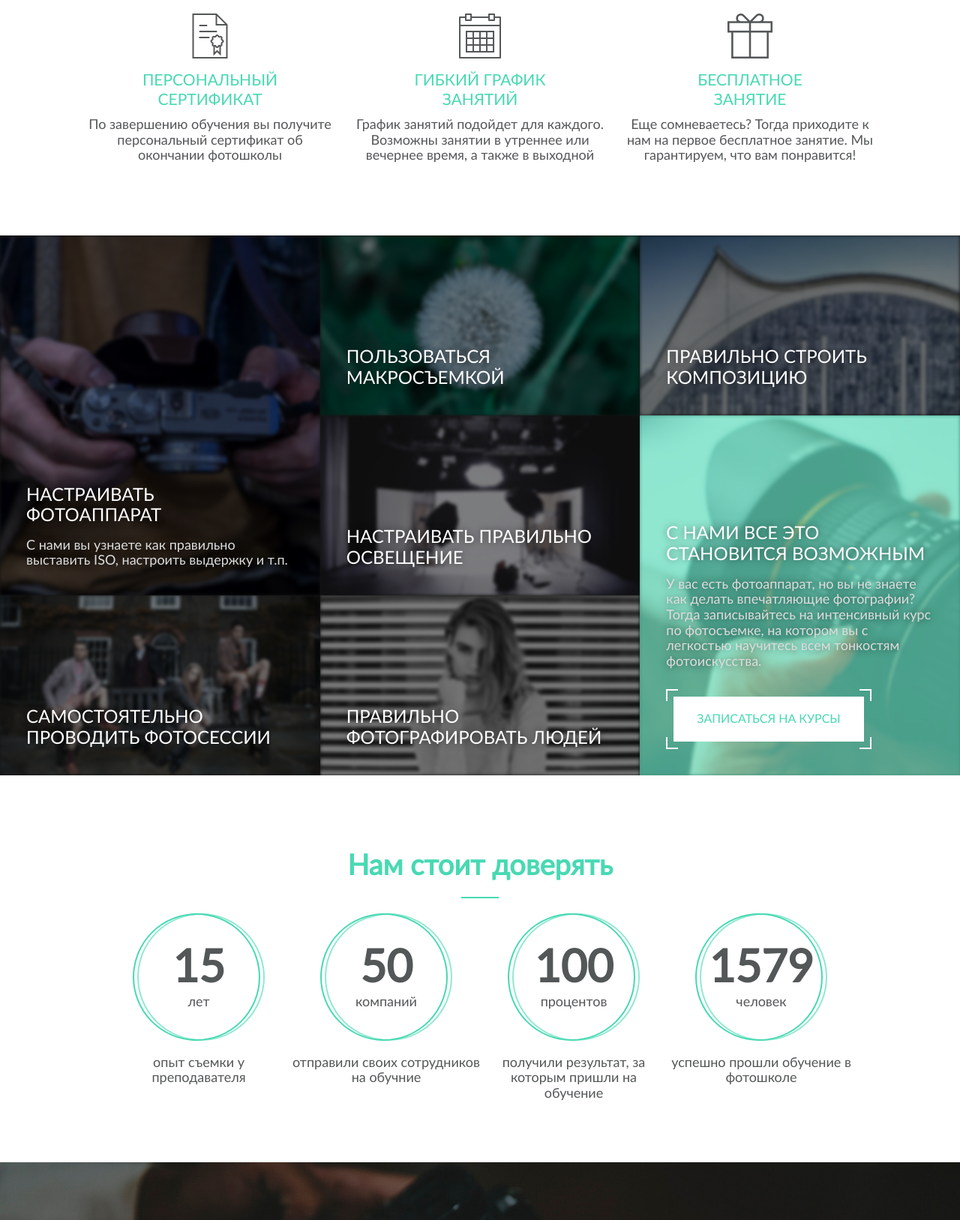
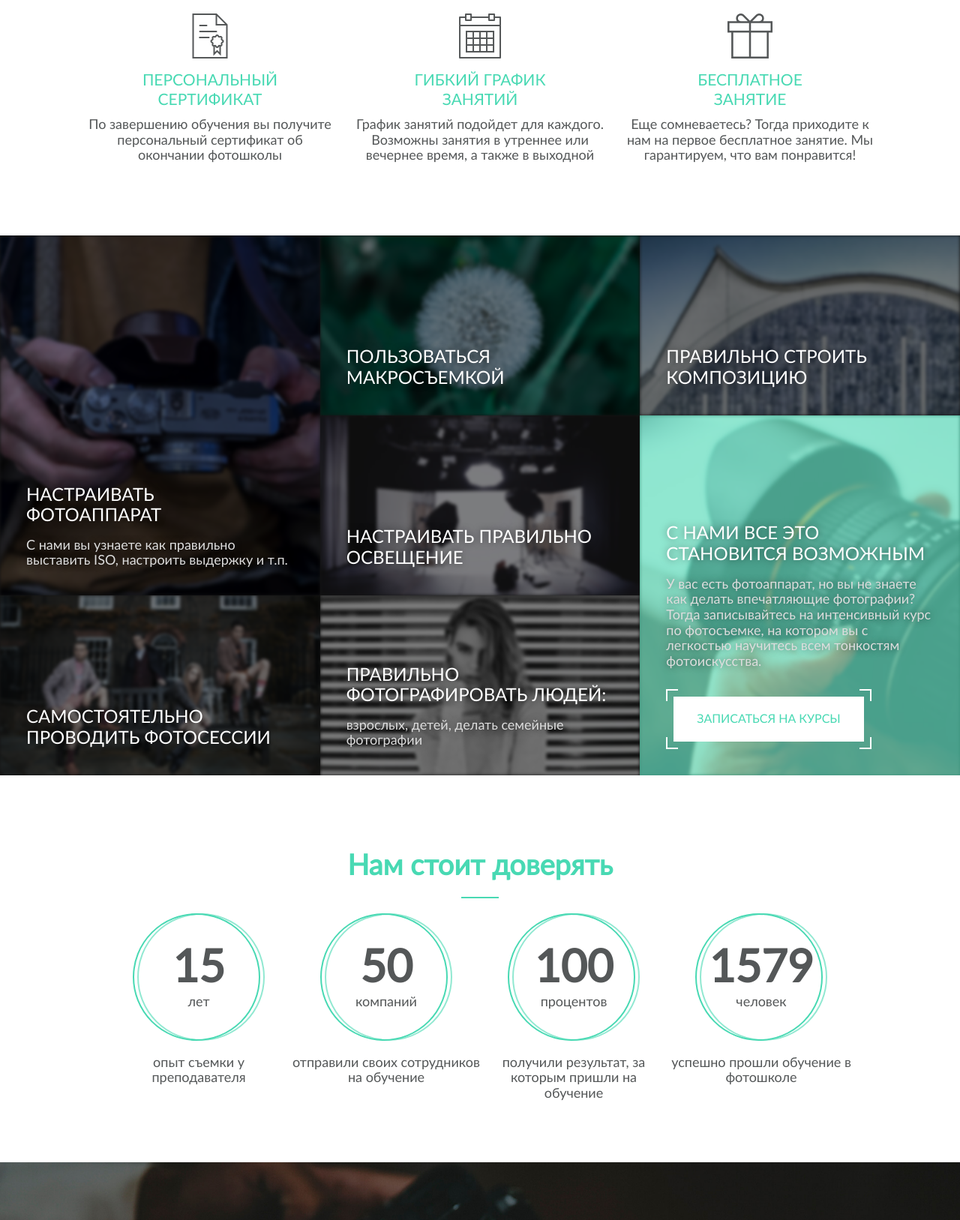
Before and after one commit to MeFoDy/babarikin-photoschool, a website: page index.html in a window 1280 px wide. Shown: the part 1250-2877 px from the top of the page at 75% size. Drawn offline with Linux system fonts and the light colour scheme; some packages are replaced by stand-ins of ours; files whose address does not match are found by name.

Commit message:
Fix mistakes

```diff
--- a/index.html
+++ b/index.html
@@ -86,7 +86,7 @@
 			<div class="nd-flex-grid__item">
 				<div class="nd-flex-grid__item__icon"><i class="icon-calendar"></i></div>
 				<div class="nd-flex-grid__item__title">Гибкий график <br> занятий</div>
-				<div class="nd-flex-grid__item__description">График занятий подойдет для каждого. Возможны занятии в утреннее или вечернее время, а также в выходной</div>
+				<div class="nd-flex-grid__item__description">График занятий подойдет для каждого. Возможны занятия в утреннее или вечернее время, а также в выходной</div>
 			</div>
 			<div class="nd-flex-grid__item">
 				<div class="nd-flex-grid__item__icon"><i class="icon-present"></i></div>
@@ -125,7 +125,8 @@
 				<div class="nd-flex-composite-grid__item">
 					<div class="nd-services__bg-item nd-services__people"></div>
 					<div class="nd-services__darken-item"></div>
-					<div class="nd-flex-composite-grid__item__title">Правильно фотографировать людей</div>
+					<div class="nd-flex-composite-grid__item__title">Правильно<br>фотографировать людей:</div>
+					<div class="nd-flex-composite-grid__item__subtitle">взрослых, детей, делать семейные фотографии</div>
 				</div>
 			</div>
 			<div class="nd-flex-composite-grid__column">
@@ -171,7 +172,7 @@
 					<span class="nd-trust__list__item__number">50</span>
 					<span class="nd-trust__list__item__text">компаний</span>
 				</div>
-				<span class="nd-trust__list__item__description">отправили своих сотрудников на обучние </span>
+				<span class="nd-trust__list__item__description">отправили своих сотрудников на обучение </span>
 			</div>
 			<div class="nd-trust__list__item">
 				<div class="nd-trust__list__item__circle">
```
Also changed, not shown: styles/style.scss (+16 -2 lines).
